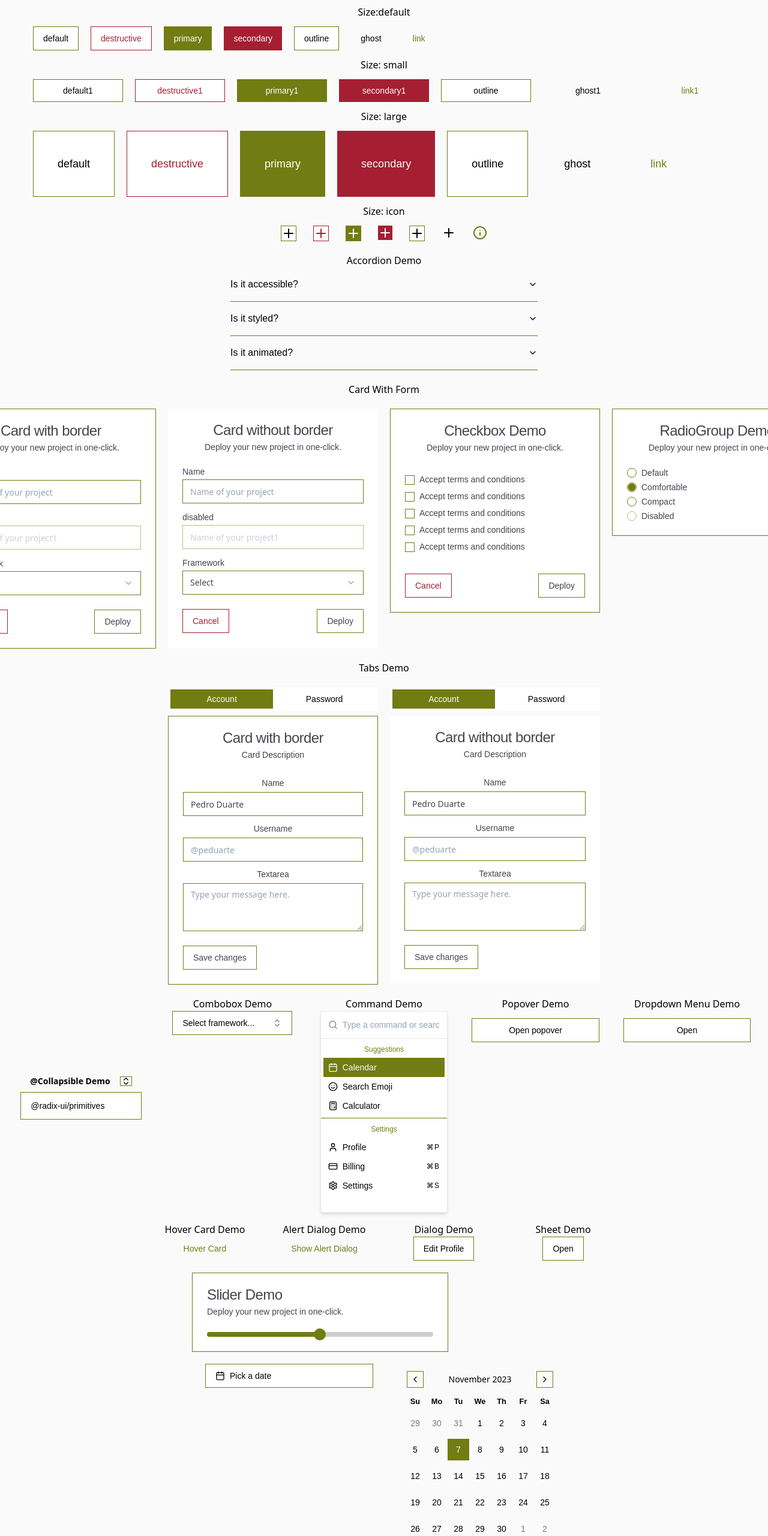
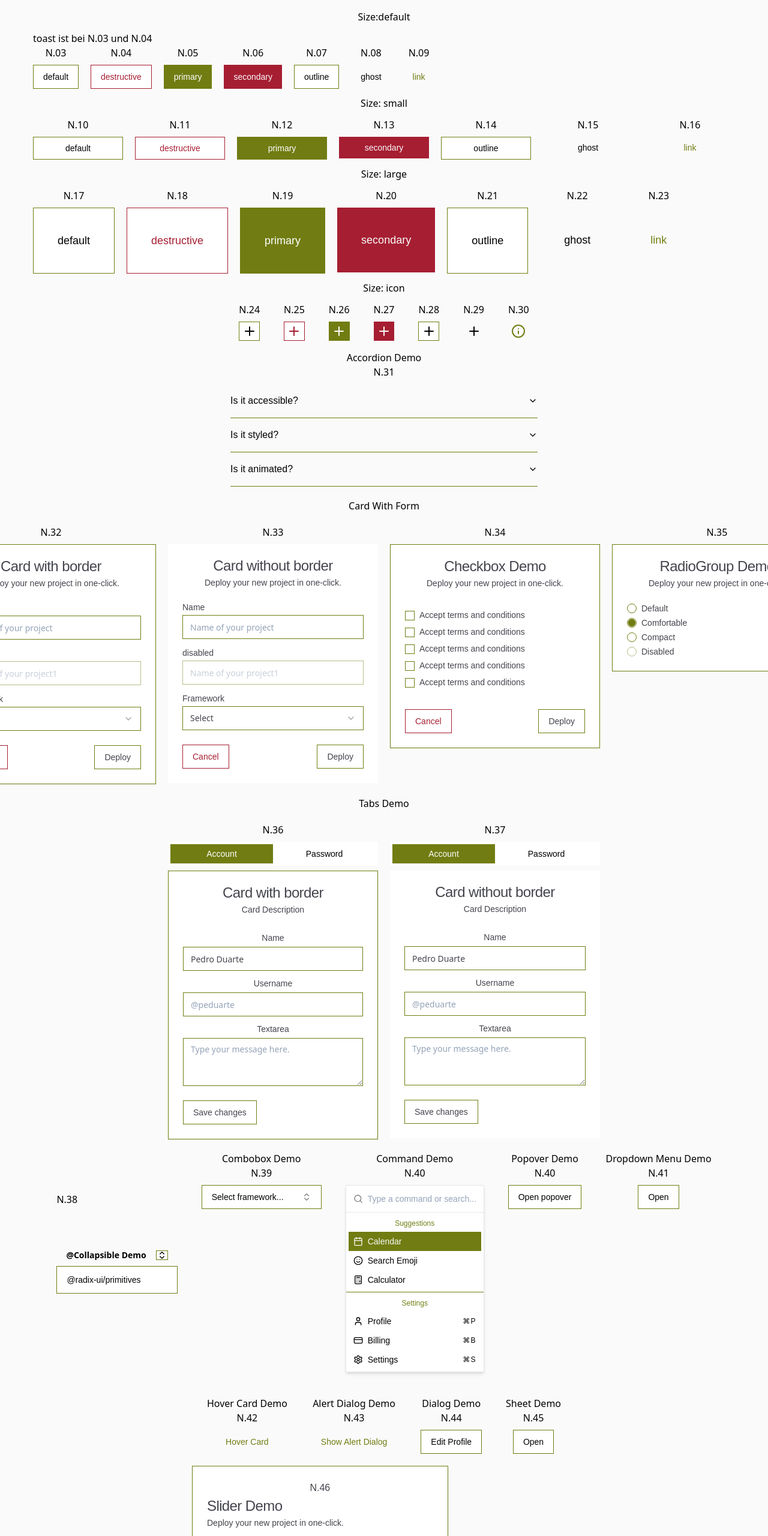
Before and after one commit to tomsvogel/ui-components, a Next.js app: page / in a window 1280 px wide. Shown: the part 240-2800 px from the top of the page at 60% size. Built offline with nearby package versions, Linux system fonts and the light colour scheme.

Commit message:
add numbers to the Components

```diff
--- a/src/app/page.tsx
+++ b/src/app/page.tsx
@@ -38,82 +38,130 @@ export default function Home() {
       </div>
       {/* ________________ AccordionDemo____________________ */}
       <div className=" w-[40%] text-center">
-        Accordion Demo
+        <div> Accordion Demo</div>
+        <div className=" space-y-2">
+          <div>N.31</div>
           <AccordionDemo />
+        </div>
       </div>
       {/* ________________ CardWithForm ____________________ */}
       <div>Card With Form</div>
       <div className="  text-center flex gap-5">
+        <div className=" space-y-2">
+          <div>N.32</div>
           <CardWithForm title="Card with border" />
+        </div>
+        <div className=" space-y-2">
+          <div>N.33</div>
           <CardWithForm
             className=" border-none shadow-none"
             title="Card without border"
           />
+        </div>
         {/* ________________ CheckboxDemo ____________________ */}
         <div className="  text-center">
+          <div className=" space-y-2">
+            <div>N.34</div>
             <CheckboxDemo />
+          </div>
         </div>
         {/* ________________ RadioGroupDemo ____________________ */}
         <div className="  text-center">
+          <div className=" space-y-2">
+            <div>N.35</div>
             <RadioGroupDemo />
+          </div>
         </div>
       </div>
       {/* ________________ TabsDemo ____________________ */}
       <div>Tabs Demo</div>
       <div className="  text-center flex gap-5">
+        <div className=" space-y-2">
+          <div>N.36</div>
           <TabsDemo title="Card with border" />
+        </div>
+        <div className=" space-y-2">
+          <div>N.37</div>
           <TabsDemo
             className=" border-none shadow-none"
             title="Card without border"
           />
         </div>
+      </div>
       <div className=" flex gap-10">
         {/* ________________ CollapsibleDemo ____________________ */}
 
-        <div className=" w-[40%] grid justify-center items-center ">
+        <div className="  grid justify-center items-center ">
+          <div className=" space-y-2">
+            <div>N.38</div>
             <CollapsibleDemo />
           </div>
+        </div>
         {/* ________________ ComboboxDemo ____________________ */}
-        <div className=" w-[40%] text-center">
+        <div className="  text-center">
           Combobox Demo
+          <div className=" space-y-2">
+            <div>N.39</div>
             <ComboboxDemo />
           </div>
+        </div>
         {/* ________________ CommandDemo ____________________ */}
-        <div className=" w-[40%] text-center">
+        <div className="  text-center">
           Command Demo
+          <div className=" space-y-2">
+            <div>N.40</div>
             <CommandDemo />
           </div>
+        </div>
         {/* ________________ PopoverDemo ____________________ */}
-        <div className=" w-[40%] text-center flex flex-col gap-3">
+        <div className="  text-center">
           Popover Demo
+          <div className=" space-y-2">
+            <div>N.40</div>
             <PopoverDemo />
           </div>
+        </div>
         {/* ________________ DropdownMenuDemo ____________________ */}
-        <div className=" w-[40%] text-center flex flex-col gap-3">
+        <div className="  text-center ">
           Dropdown Menu Demo
+          <div className=" space-y-2">
+            <div>N.41</div>
             <DropdownMenuDemo />
+          </div>
         </div>
       </div>
       <div className=" flex gap-10 mt-5">
         {/* ________________ HoverCardDemo ____________________ */}
-        <div className=" w-[40%] text-center">
+        <div className="  text-center">
           Hover Card Demo
+          <div className=" space-y-2">
+            <div>N.42</div>
             <HoverCardDemo />
           </div>
+        </div>
         {/* ________________ AlertDialogDemo ____________________ */}
-        <div className=" w-[40%] text-center">
+        <div className="  text-center">
           Alert Dialog Demo
+          <div className=" space-y-2">
+            <div>N.43</div>
             <AlertDialogDemo />
           </div>
+        </div>
         {/* ________________ DialogDemo ____________________ */}
-        <div className=" w-[40%] text-center">
+        <div className="  text-center">
           Dialog Demo
+          <div className=" space-y-2">
+            <div>N.44</div>
             <DialogDemo />
           </div>
+        </div>
         {/* ________________ SheetDemo ____________________ */}
-        <div className=" w-[40%] text-center">
+        <div className="  text-center">
           Sheet Demo
+          <div className=" space-y-2">
+            <div>N.45</div>
             <SheetDemo />
+          </div>
         </div>
       </div>
       <div className="w-1/2">
@@ -125,11 +173,17 @@ export default function Home() {
       <div className=" flex  gap-10">
         {/* ________________ DatePickerDemo ____________________ */}
         <div className=" w-1/2 ">
+          <div className=" space-y-2">
+            <div className=" text-center">N.47</div>
             <DatePickerDemo />
+          </div>
         </div>
         {/* ________________ CalendarDemo ____________________ */}
         <div className=" w-1/2 ">
+          <div className=" space-y-2 ">
+            <div className=" text-center">N.48</div>
             <CalendarDemo />
+          </div>
         </div>
       </div>
     </div>
--- a/src/components/ButtonDemo.tsx
+++ b/src/components/ButtonDemo.tsx
@@ -14,9 +14,12 @@ import {
 
 export default function ButtonDemo() {
   return (
-    <div>
+    <div className="mb-7">
       <div className="my-3 text-center"> Size:default</div>
+      <p className=" text-left">toast ist bei N.03 und N.04 </p>
       <div className=" flex w-fit gap-5 ">
+        <div className=" space-y-2">
+          <div>N.03</div>
           <Button
             variant="default"
             onClick={() => {
@@ -25,13 +28,18 @@ export default function ButtonDemo() {
                 title: "Scheduled: Catch up ",
                 description: "Friday, February 10, 2023 at 5:57  ",
                 action: (
-                <ToastAction altText="Goto schedule to undo">Undo</ToastAction>
+                  <ToastAction altText="Goto schedule to undo">
+                    Undo
+                  </ToastAction>
                 ),
               });
             }}
           >
             default
           </Button>
+        </div>
+        <div className=" space-y-2">
+          <div>N.04</div>
           <Button
             variant="destructive"
             onClick={() => {
@@ -40,92 +48,171 @@ export default function ButtonDemo() {
                 title: "Scheduled: Catch up ",
                 description: "Friday, February 10, 2023 at 5:57  ",
                 action: (
-                <ToastAction altText="Goto schedule to undo">Undo</ToastAction>
+                  <ToastAction altText="Goto schedule to undo">
+                    Undo
+                  </ToastAction>
                 ),
               });
             }}
           >
             destructive
           </Button>
+        </div>
+        <div className=" space-y-2">
+          <div>N.05</div>
           <Button variant="primary">primary</Button>
+        </div>
+        <div className=" space-y-2">
+          <div>N.06</div>
           <Button variant="secondary">secondary</Button>
+        </div>
+        <div className=" space-y-2">
+          <div>N.07</div>
           <Button variant="outline">outline</Button>
+        </div>
+        <div className=" space-y-2">
+          <div>N.08</div>
           <Button variant="ghost">ghost</Button>
+        </div>
+        <div className=" space-y-2">
+          <div>N.09</div>
           <Button variant="link">link</Button>
+        </div>
       </div>
 
       {/* ________________Button__sm_______________ */}
       <div className="my-3 text-center"> Size: small</div>
       <div className=" flex w-fit gap-5 ">
+        <div className=" space-y-2">
+          <div>N.10</div>
           <Button variant="default" size={"sm"}>
-          default1
+            default
           </Button>
+        </div>
+        <div className=" space-y-2">
+          <div>N.11</div>
           <Button variant="destructive" size={"sm"}>
-          destructive1
+            destructive
           </Button>
+        </div>
+        <div className=" space-y-2">
+          <div>N.12</div>
           <Button variant="primary" size={"sm"}>
-          primary1
+            primary
           </Button>
+        </div>
+        <div className=" space-y-2">
+          <div>N.13</div>
           <Button variant="secondary" size={"sm"}>
-          secondary1
+            secondary
           </Button>
+        </div>
+        <div className=" space-y-2">
+          <div>N.14</div>
           <Button variant="outline" size={"sm"}>
             outline
           </Button>
+        </div>
+        <div className=" space-y-2">
+          <div>N.15</div>
           <Button variant="ghost" size={"sm"}>
-          ghost1
+            ghost
           </Button>
+        </div>
+        <div className=" space-y-2">
+          <div>N.16</div>
           <Button variant="link" size={"sm"}>
-          link1
+            link
           </Button>
+        </div>
       </div>
       {/* __________Button___lg____________________ */}
       <div className="my-3 text-center"> Size: large</div>
       <div className=" flex w-fit gap-5 ">
+        <div className=" space-y-2">
+          <div>N.17</div>
           <Button variant="default" size={"lg"}>
             default
           </Button>
+        </div>
+        <div className=" space-y-2">
+          <div>N.18</div>
           <Button variant="destructive" size={"lg"}>
             destructive
           </Button>
+        </div>
+        <div className=" space-y-2">
+          <div>N.19</div>
           <Button variant="primary" size={"lg"}>
             primary
           </Button>
+        </div>
+        <div className=" space-y-2">
+          <div>N.20</div>
           <Button variant="secondary" size={"lg"}>
             secondary
           </Button>
+        </div>
+        <div className=" space-y-2">
+          <div>N.21</div>
           <Button variant="outline" size={"lg"}>
             outline
           </Button>
+        </div>
+        <div className=" space-y-2">
+          <div>N.22</div>
           <Button variant="ghost" size={"lg"}>
             ghost
           </Button>
+        </div>
+        <div className=" space-y-2">
+          <div>N.23</div>
           <Button variant="link" size={"lg"}>
             link
           </Button>
         </div>
+      </div>
       {/* __________Button__icon _____________________ */}
       <div className="my-3 text-center"> Size: icon</div>
-      <div className=" m-auto flex w-fit gap-7 ">
+      <div className=" m-auto flex w-fit h-8 gap-10 ">
+        <div className=" space-y-2">
+          <div>N.24</div>
           <Button variant="default" size={"icon"}>
             <Icons.plus className="h-6 w-6" />
           </Button>
+        </div>
+        <div className=" space-y-2">
+          <div>N.25</div>
           <Button variant="destructive" size={"icon"}>
             <Icons.plus className="h-6 w-6" />
           </Button>
+        </div>
+        <div className=" space-y-2">
+          <div>N.26</div>
           <Button variant="primary" size={"icon"}>
             <Icons.plus className="h-6 w-6" />
           </Button>
+        </div>
+        <div className=" space-y-2">
+          <div>N.27</div>
           <Button variant="secondary" size={"icon"}>
             <Icons.plus className="h-6 w-6" />
           </Button>
+        </div>
+        <div className=" space-y-2">
+          <div>N.28</div>
           <Button variant="outline" size={"icon"}>
             <Icons.plus className="h-6 w-6" />
           </Button>
+        </div>
+        <div className=" space-y-2">
+          <div>N.29</div>
           <Button variant="ghost" size={"icon"}>
             <Icons.plus className="h-6 w-6" />
           </Button>
-
+        </div>
+        <div className=" space-y-2">
+          <div>N.30</div>
           <TooltipProvider>
             <Tooltip>
               <TooltipTrigger asChild>
@@ -142,5 +229,6 @@ export default function ButtonDemo() {
           </TooltipProvider>
         </div>
       </div>
+    </div>
   );
 }
--- a/src/components/MenubarDemo.tsx
+++ b/src/components/MenubarDemo.tsx
@@ -18,6 +18,8 @@ import {
 export default function MenubarDemo() {
   return (
     <div className=" my-5 w-full flex gap-10">
+      <div className=" space-y-2">
+        <div>N.01 Menubar ohne border</div>
         <Menubar className=" m-auto w-fit border-none">
           <MenubarMenu>
             <MenubarTrigger>File</MenubarTrigger>
@@ -107,7 +109,10 @@ export default function MenubarDemo() {
             </MenubarContent>
           </MenubarMenu>
         </Menubar>
+      </div>
       <div className="m-auto my-5 text-center">oder</div>
+      <div className=" space-y-2">
+        <div>N.02 Menubar mit border</div>
         <Menubar className=" m-auto w-fit">
           <MenubarMenu>
             <MenubarTrigger>File</MenubarTrigger>
@@ -198,5 +203,6 @@ export default function MenubarDemo() {
           </MenubarMenu>
         </Menubar>
       </div>
+    </div>
   );
 }
--- a/src/components/SliderDemo.tsx
+++ b/src/components/SliderDemo.tsx
@@ -14,7 +14,10 @@ export function SliderDemo({ className, ...props }: SliderProps) {
   return (
     <Card className={cn("w-4/6")}>
       <CardHeader>
-        <CardTitle>{" Slider Demo"}</CardTitle>
+        <p className=" text-center font-default">{"N.46"}</p>
+        <CardTitle>
+          <p>Slider Demo</p>
+        </CardTitle>
         <CardDescription>Deploy your new project in one-click.</CardDescription>
       </CardHeader>
       <CardContent>
```
Lines whose indentation alone changed are shown as unchanged.
